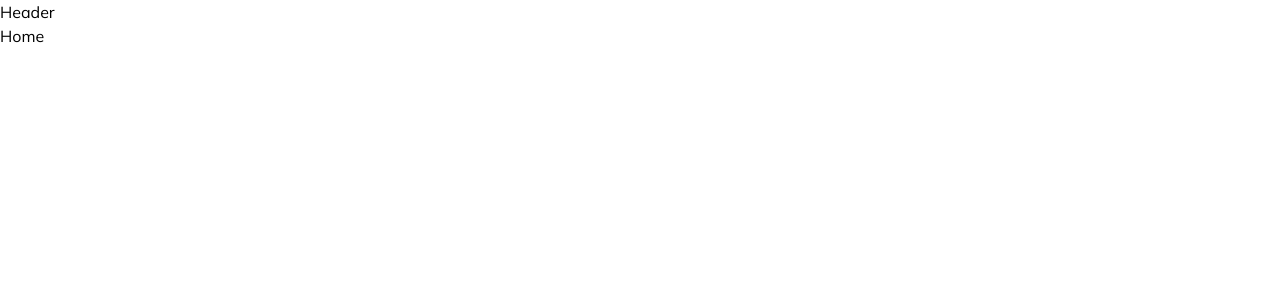
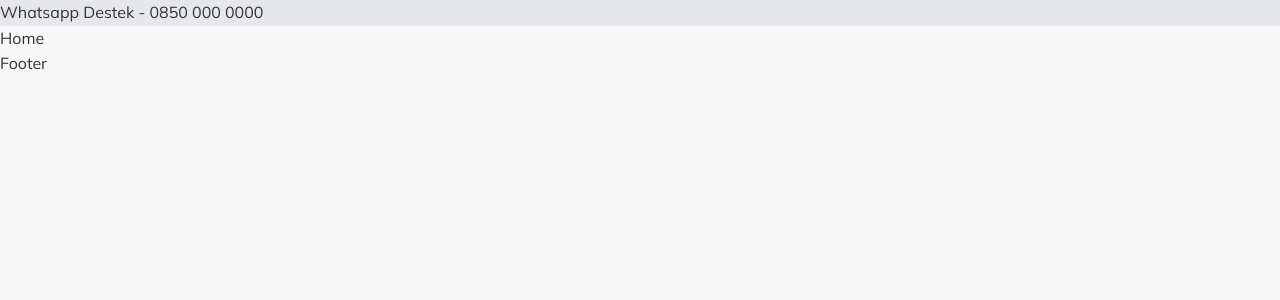
Before and after one commit to furkanng/nextjs-ecommerce-v1, a Next.js app: page / in a window 1280 px wide. Shown: the top 300 px of the page. Built offline with nearby package versions, Linux system fonts and the light colour scheme.

Commit message:
second commit

```diff
--- a/jsconfig.json
+++ b/jsconfig.json
@@ -1,5 +1,6 @@
 {
   "compilerOptions": {
+    "baseUrl": ".",
     "paths": {
       "@/*": ["./src/*"]
     }
--- a/package.json
+++ b/package.json
@@ -16,6 +16,7 @@
     "postcss": "8.4.27",
     "react": "18.2.0",
     "react-dom": "18.2.0",
+    "react-icons": "^4.10.1",
     "tailwindcss": "3.3.3"
   }
 }
--- a/src/app/globals.css
+++ /dev/null
@@ -1,8 +0,0 @@
-@tailwind base;
-@tailwind components;
-@tailwind utilities;
-
-body {
-
-
-}
--- a/src/app/layout.jsx
+++ b/src/app/layout.jsx
@@ -1,6 +1,8 @@
-import Header from "@/components/Header";
-import "./globals.css";
+import "@/styles/reset.css";
+import "@/styles/globals.css";
 import { Mulish } from "next/font/google";
+import Header from "@/components/Header/Header";
+import Footer from "@/components/Footer/Footer";
 
 const mulish = Mulish({ subsets: ["latin"] });
 
@@ -14,6 +16,7 @@
     <html lang="tr">
       <Header />
       <body className={mulish.className}>{children}</body>
+      <Footer />
     </html>
   );
 }
--- /dev/null
+++ b/src/components/Footer/Footer.jsx
@@ -0,0 +1,7 @@
+import React from "react";
+
+function Footer() {
+  return <div>Footer</div>;
+}
+
+export default Footer;
--- a/src/components/Header.jsx
+++ /dev/null
@@ -1,7 +0,0 @@
-import React from "react";
-
-function Header() {
-  return <div>Header</div>;
-}
-
-export default Header;
--- /dev/null
+++ b/src/components/Header/Header.jsx
@@ -0,0 +1,15 @@
+import React from "react";
+
+function Header() {
+  return (
+    <header>
+      <div className="bg-gray-200 max-h-20 overflow-hidden">
+        <div>
+          <div>Whatsapp Destek - 0850 000 0000</div>
+        </div>
+      </div>
+    </header>
+  );
+}
+
+export default Header;
--- /dev/null
+++ b/src/styles/globals.css
@@ -0,0 +1,29 @@
+@tailwind base;
+@tailwind components;
+@tailwind utilities;
+
+/* Genel Stil Ayarları */
+body {
+    font-family: 'Mulish', sans-serif;
+    font-size: 16px;
+    line-height: 1.6;
+    margin: 0;
+    padding: 0;
+    background-color: #f7f7f7; /* Varsayılan arka plan rengi */
+    color: #333; /* Varsayılan metin rengi */
+}
+
+/* Global Container */
+.container {
+    max-width: 100%; /* İçeriği cihaz genişliğine uygun şekilde sınırla */
+    margin: 0 auto; /* İçeriği ortala */
+    padding: 1rem; /* Daha iyi mobil görünüm için içerik etrafına boşluk bırak */
+    box-sizing: border-box; /* Kutu modelini sıfırla */
+  }
+
+  /* Daha küçük ekranlarda içeriği tam genişlikte göster */
+  @media (max-width: 640px) {
+    .container {
+      padding: 0.5rem; /* Daha küçük boşluklar */
+    }
+  }
--- /dev/null
+++ b/src/styles/reset.css
@@ -0,0 +1,62 @@
+/* reset.css veya normalize.css */
+
+/* Tarayıcı Varsayılan Stil Ayarlarını Sıfırla */
+html, body, div, span, applet, object, iframe,
+h1, h2, h3, h4, h5, h6, p, blockquote, pre,
+a, abbr, acronym, address, big, cite, code,
+del, dfn, em, img, ins, kbd, q, s, samp,
+small, strike, strong, sub, sup, tt, var,
+b, u, i, center,
+dl, dt, dd, ol, ul, li,
+fieldset, form, label, legend,
+table, caption, tbody, tfoot, thead, tr, th, td,
+article, aside, canvas, details, embed,
+figure, figcaption, footer, header, hgroup,
+menu, nav, output, ruby, section, summary,
+time, mark, audio, video {
+  margin: 0;
+  padding: 0;
+  border: 0;
+  font-size: 100%;
+  font: inherit;
+  vertical-align: baseline;
+}
+
+/* HTML5 Başlık Elementlerini Stilini Sıfırla */
+article, aside, details, figcaption, figure,
+footer, header, hgroup, menu, nav, section {
+  display: block;
+}
+
+/* Blok Düzeyinde Elemanların İçeriğini Resetle */
+ul, ol {
+  list-style: none;
+}
+
+/* Başlık ve İçerik Akışını Sıfırla */
+blockquote, q {
+  quotes: none;
+}
+
+blockquote:before, blockquote:after,
+q:before, q:after {
+  content: '';
+  content: none;
+}
+
+/* İnput ve Textarea'nın Kenarlık ve Dolumunu Sıfırla */
+input, textarea {
+  margin: 0;
+  padding: 0;
+  border: 0;
+  font: inherit;
+  vertical-align: baseline;
+}
+
+/* Tüm Elementlere Temel Kutu Sıfırlama */
+/* Örneğin, padding ve margin değerleri sıfırdır */
+* {
+  box-sizing: border-box;
+}
+
+/* İlerlemenize Göre Diğer Özelleştirmeleri Ekleyebilirsiniz */
```
Also changed, not shown: 1 other file (tests, documents, lock files or other folders).
